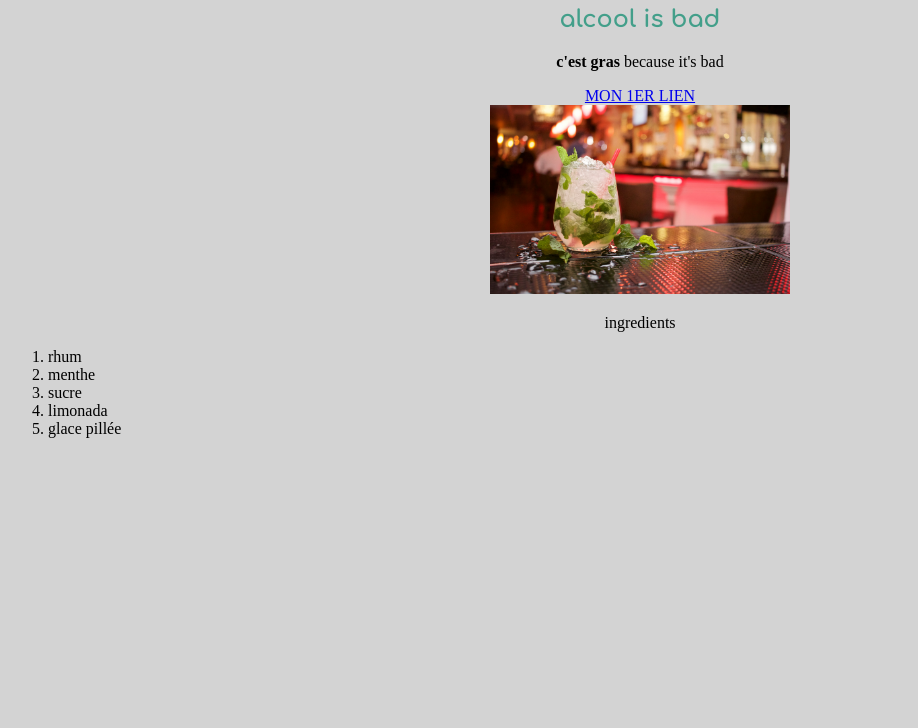
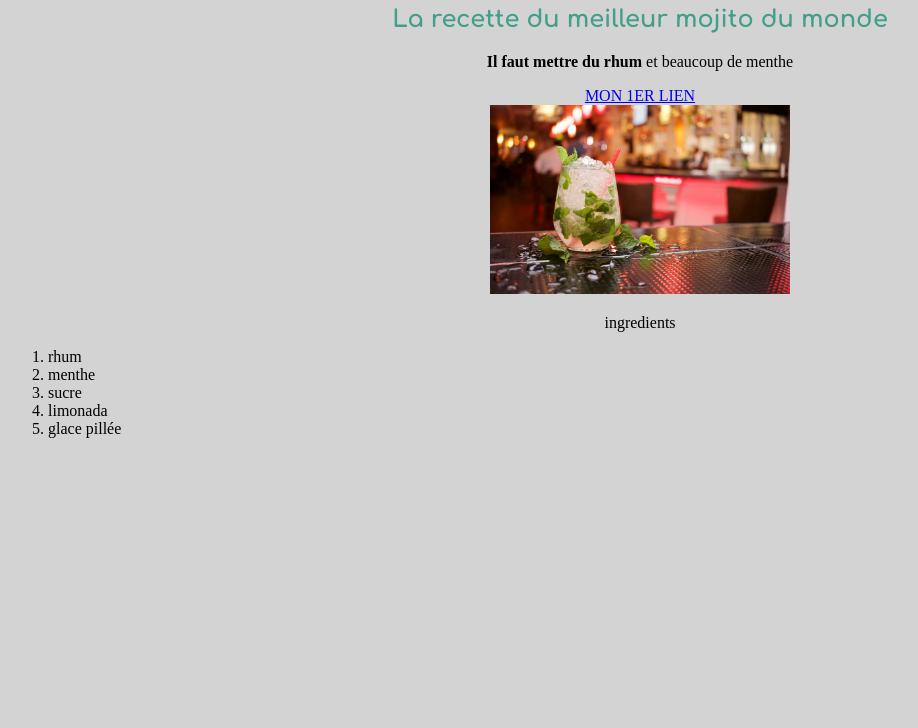
Before and after one commit to sego333/sego333.github.io, a plain HTML site: page index.html in a window 1280 px wide. Shown: the part 72-800 px from the top of the page, without its empty margins (0-918 px from the left). Drawn offline with Linux system fonts and the light colour scheme.

Commit message:
Update index.html

```diff
--- a/index.html
+++ b/index.html
@@ -11,8 +11,8 @@
 </head>
 <body>
 	<h1>Mojito</h1>
-	<h2> alcool is bad </h2>
-	<p> <strong> c'est gras </strong> because it's bad</p>
+	<h2> La recette du meilleur mojito du monde </h2>
+	<p> <strong> Il faut mettre du rhum </strong> et beaucoup de menthe</p>
 
 	<a href="https://www.marmiton.org/recettes/recette_mojito-cubain_80528.aspx" target="_blank">MON 1ER LIEN</a>
 
```
